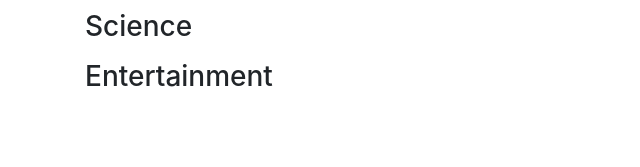
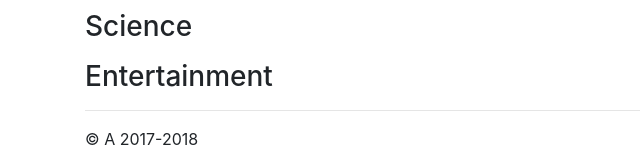
Before and after one commit to Alchemy17/News-Highlight, a Flask app: template app/templates/index.html in a window 1280 px wide. Shown: the part 676-843 px from the top of the page, without its empty margins (0-640 px from the left). Before the commit the page ends 763 px from the top, so only its background shows below. Run offline with Flask 2, Linux system fonts and the light colour scheme; the template is opened without the code that fills it, so the values that code supplies are empty; some libraries are stand-ins or nearby versions.

Commit message:
add styling

```diff
--- a/app/templates/index.html
+++ b/app/templates/index.html
@@ -38,5 +38,9 @@
     <ul>
         {{ macro.displayNewsList(entertainment)}}
     </ul>
+    <hr>
+    </div>
+    <footer class="container">
+            <p>&copy; A 2017-2018</p>
+    </footer>
     {% endblock%}
-</div>
```
